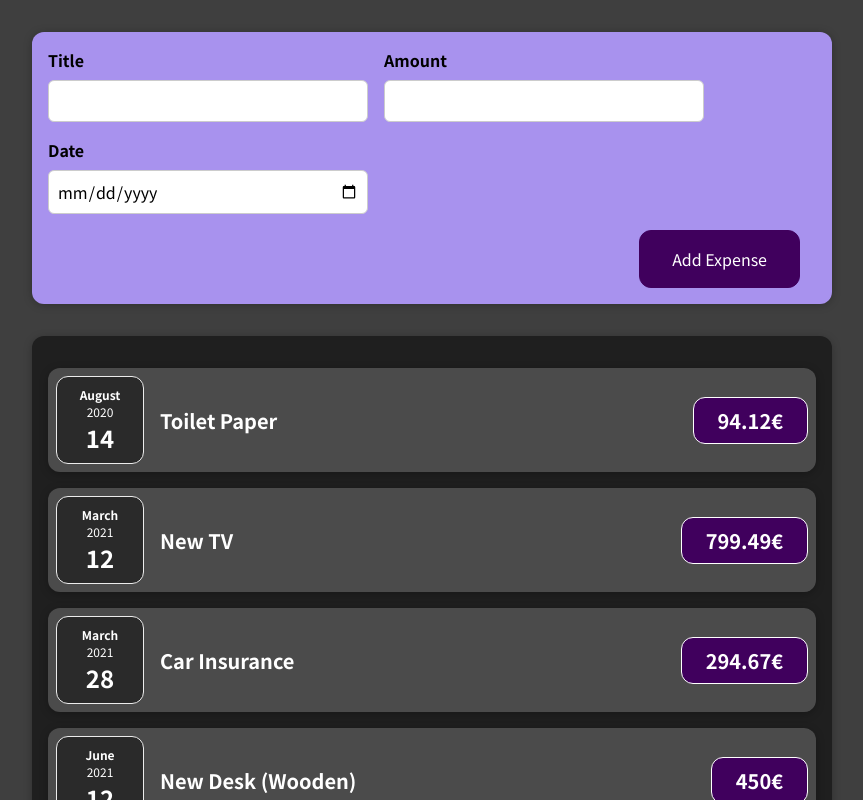
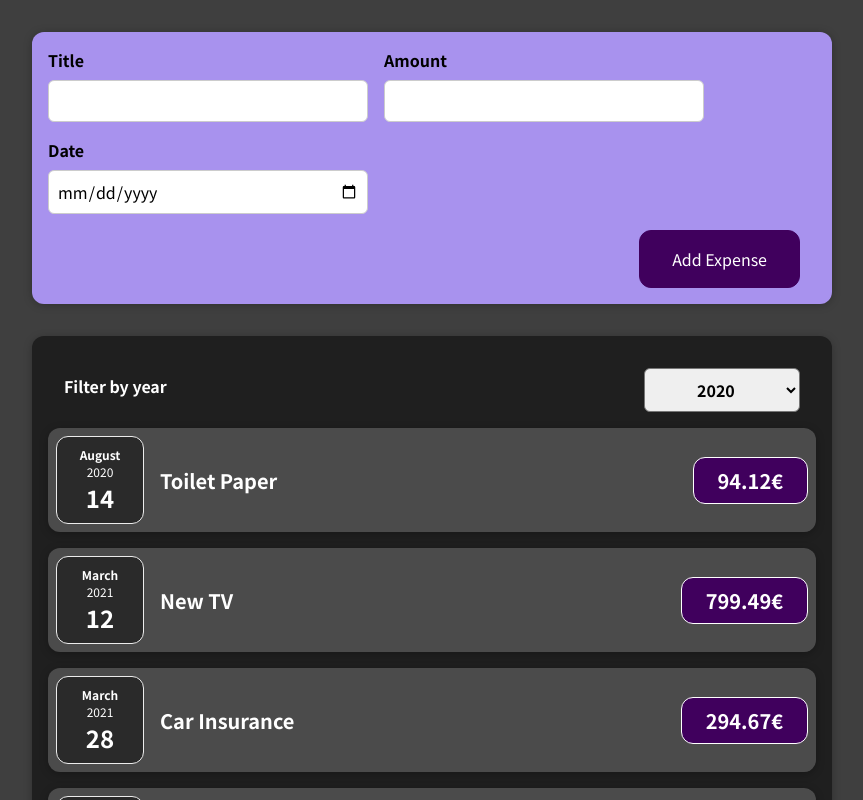
Before and after one commit to alexander101010/react-expense-tracker, a React (Create React App) app: page / in a window 1280 px wide. Shown: the top 800 px of the page, without its empty margins (208-1071 px from the left). Built offline with nearby package versions, Linux system fonts and the light colour scheme.

Commit message:
added state to save filterYear and ExpensesFilter

```diff
--- a/src/components/Expenses/ExpenseList.js
+++ b/src/components/Expenses/ExpenseList.js
@@ -1,16 +1,33 @@
-import React from 'react';
+import React, { useState } from 'react';
 
+import ExpensesFilter from './ExpensesFilter';
 import ExpenseItem from './ExpenseItem';
 import Card from '../UI/Card';
 
 import './ExpenseList.css';
 
 const ExpenseList = (props) => {
+  const [filterSelection, setFilterSelection] = useState('2020');
+
+  const handleFilterChange = (selectedYear) => {
+    console.log(selectedYear, 'in ExpenseList');
+    setFilterSelection(selectedYear);
+  };
+
   return (
     <Card className='expenses'>
+      <ExpensesFilter
+        onFilterChange={handleFilterChange}
+        selected={filterSelection}
+      />
       {props.expenses.map((exp) => {
         return (
-          <ExpenseItem date={exp.date} title={exp.title} amount={exp.amount} />
+          <ExpenseItem
+            date={exp.date}
+            title={exp.title}
+            amount={exp.amount}
+            key={exp.id}
+          />
         );
       })}
     </Card>
```
